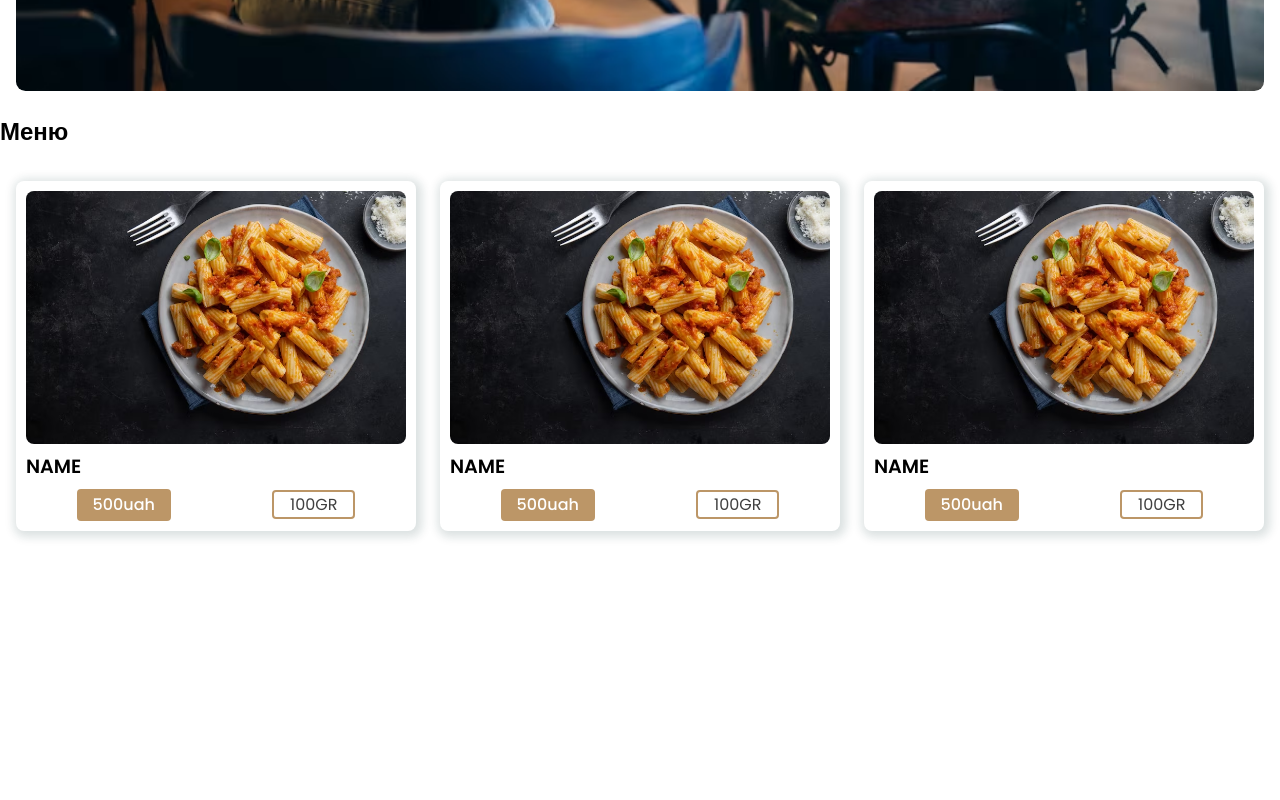
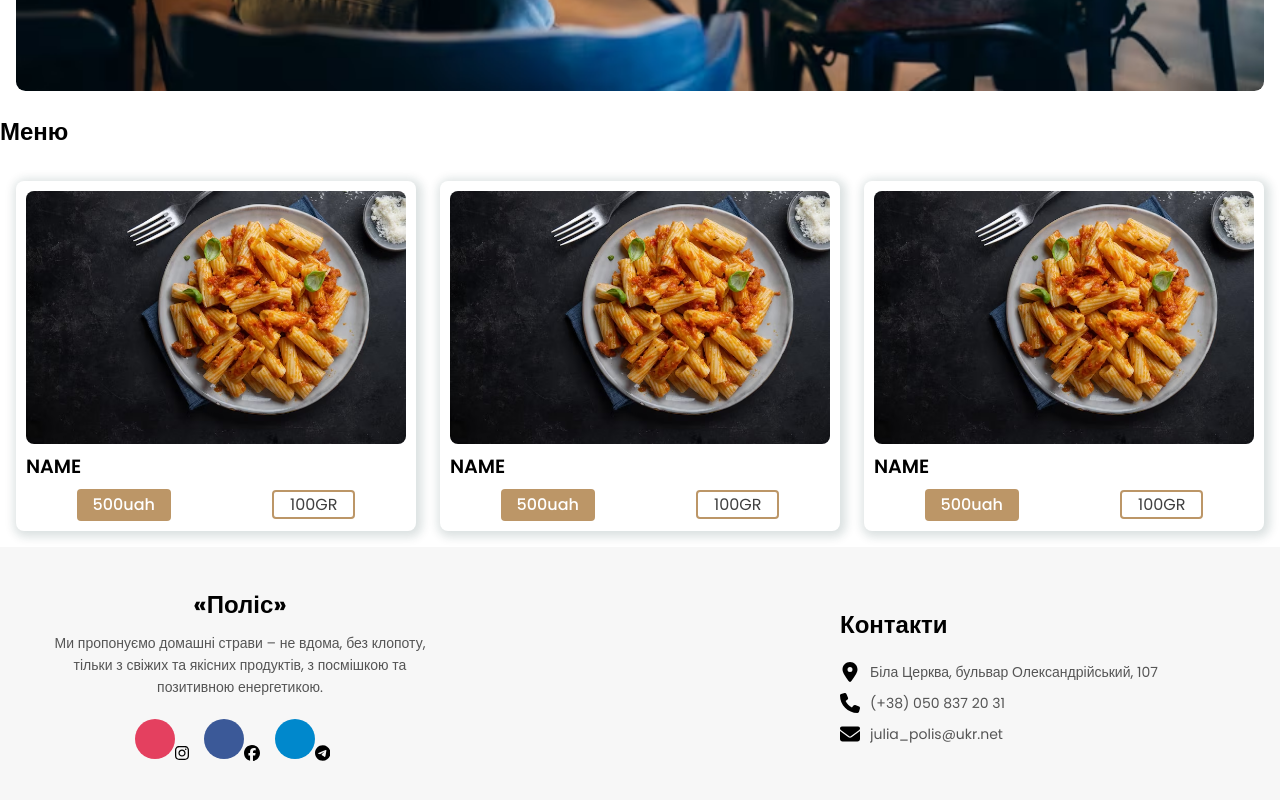
Before and after one commit to DenysChornokon/Polis_Cafe, a React (Create React App) app: page / in a window 1280 px wide. Shown: the part 1886-2686 px from the top of the page. Before the commit the page ends 2433 px from the top, so only its background shows below. Built offline with nearby package versions, Linux system fonts and the light colour scheme.

Commit message:
contacts added but bad

```diff
--- a/package.json
+++ b/package.json
@@ -4,6 +4,7 @@
   "private": true,
   "dependencies": {
     "@fortawesome/fontawesome-svg-core": "^6.4.0",
+    "@fortawesome/free-brands-svg-icons": "^6.4.0",
     "@fortawesome/free-regular-svg-icons": "^6.4.0",
     "@fortawesome/free-solid-svg-icons": "^6.4.0",
     "@fortawesome/react-fontawesome": "^0.2.0",
--- a/src/App.js
+++ b/src/App.js
@@ -3,6 +3,7 @@ import HeaderMobile from './components/HeaderMobile';
 import Hero from './components/Hero';
 import About from './components/About';
 import Menu from './components/Menu';
+import Contacts from './components/Contacts';
 
 function App() {
   return (
@@ -11,6 +12,7 @@ function App() {
       <Hero />
       <About />
       <Menu />
+      <Contacts />
     </>
   );
 }
--- /dev/null
+++ b/src/components/Contacts.css
@@ -0,0 +1,165 @@
+/*
+.links h2 {
+    margin: 0.3rem 1.6rem;
+    font-size: 1.4rem;
+    text-transform: uppercase;
+    font-weight: 600;
+  }
+
+  .links p {
+    margin-left: 1.6rem;
+  }
+
+  .socialMedias {
+    display: flex;
+    margin: 1rem;
+    justify-content: space-around;
+  }
+
+  .socialMedias li {
+    list-style: none;
+  }
+
+  .socialMedias li a {
+    display: block;
+    position: relative;
+    width: 2em;
+    height: 2em;
+    line-height: 2em;
+    font-size: 1.3rem;
+    text-align: center;
+    text-decoration: none;
+    color: #404040;
+    margin: 0 0.5rem;
+    transition: 0.5s;
+    padding-top: 3px;
+    overflow: hidden;
+  } */
+
+/* Contacts.css */
+
+/* Contacts.css */
+
+.contacts {
+    background-color: #f7f7f7;
+    padding: 40px;
+}
+
+.flex {
+    display: flex;
+    flex-wrap: wrap;
+    justify-content: space-between;
+}
+
+.links {
+    flex: 1;
+    max-width: 400px;
+}
+
+.linksContent {
+    text-align: center;
+    margin-bottom: 20px;
+}
+
+.linksContent h2 {
+    font-size: 24px;
+    margin-bottom: 10px;
+}
+
+.linksContent p {
+    font-size: 14px;
+    line-height: 1.6;
+    color: #555;
+}
+
+.socialMedias {
+    display: flex;
+    justify-content: center;
+    margin-top: 20px;
+}
+
+.socialMedias li {
+    list-style-type: none;
+    margin-right: 15px;
+}
+
+.socialMedias li a {
+    display: inline-block;
+    width: 40px;
+    height: 40px;
+    line-height: 40px;
+    font-size: 18px;
+    text-align: center;
+    border-radius: 50%;
+    color: #fff;
+    transition: background-color 0.3s ease;
+}
+
+.socialMedias li a.instagram {
+    background-color: #e4405f;
+}
+
+.socialMedias li a.facebook {
+    background-color: #3b5998;
+}
+
+.socialMedias li a.telegram {
+    background-color: #0088cc;
+}
+
+/* Add more styles for other social media icons as needed */
+
+.socialMedias li a:hover {
+    background-color: #333;
+}
+
+.contact {
+    flex: 1;
+    max-width: 400px;
+    margin-top: 20px;
+}
+
+.contact h2 {
+    font-size: 24px;
+    margin-bottom: 20px;
+}
+
+.contactContainer {
+    display: flex;
+    align-items: center;
+    margin-bottom: 10px;
+}
+
+.contactContainer p {
+    margin-left: 10px;
+    font-size: 14px;
+    color: #555;
+}
+
+.contactContainer svg {
+    width: 20px;
+    height: 20px;
+    fill: #555;
+}
+
+/* Hover effect for the contact icons */
+.contactContainer:hover svg {
+    fill: #ff5733;
+    /* Change the color to your desired hover color */
+}
+
+/* Responsive layout */
+@media (max-width: 768px) {
+    .flex {
+        flex-direction: column;
+    }
+
+    .links,
+    .contact {
+        max-width: 100%;
+    }
+
+    .contact {
+        margin-top: 40px;
+    }
+}
--- /dev/null
+++ b/src/components/Contacts.jsx
@@ -0,0 +1,55 @@
+import React from 'react'
+import './Contacts.css'
+import { FontAwesomeIcon } from '@fortawesome/react-fontawesome';
+import { faInstagram, faFacebook, faTelegram } from '@fortawesome/free-brands-svg-icons';
+import{ faEnvelope, faLocationDot, faPhone } from '@fortawesome/free-solid-svg-icons'
+
+
+function Contacts() {
+    return (
+        <section className="contacts">
+            <div className="flex">
+                <div className="links">
+                    <div className="linksContent">
+                        <h2>«Поліс»</h2>
+                        <p>Ми пропонуємо домашні страви – не вдома, без клопоту,
+                            тільки з свіжих та якісних продуктів, з посмішкою та позитивною енергетикою.
+                        </p>
+                    </div>
+
+                    <ul className="socialMedias">
+                        <li>
+                            <a href="#" className="instagram"></a>
+                            <FontAwesomeIcon className='fa-instagram' icon={faInstagram} />
+                        </li>
+                        <li>
+                            <a href="#" className="facebook"></a>
+                            <FontAwesomeIcon className='fa-fecebook' icon={faFacebook} />
+                        </li>
+                        <li>
+                            <a href="#" className="telegram"></a>
+                            <FontAwesomeIcon className='fa-telegram' icon={faTelegram} />
+                        </li>
+                    </ul>
+                </div>
+                <div className="contact">
+                    <h2>Контакти</h2>
+                    <div className="contactContainer">
+                        <FontAwesomeIcon icon={faLocationDot} area-hidden='true' />
+                        <p>Біла Церква, бульвар Олександрійський, 107</p>
+                    </div>
+                    <div className="contactContainer">
+                        <FontAwesomeIcon icon={faPhone} area-hidden='true' />
+                        <p>(+38) 050 837 20 31</p>
+                    </div>
+                    <div className="contactContainer">
+                        <FontAwesomeIcon icon={faEnvelope} area-hidden='true' />
+                        <p>julia_polis@ukr.net</p>
+                    </div>
+                </div>
+            </div>
+        </section>
+    )
+}
+
+export default Contacts
```
Also changed, not shown: 1 other file (tests, documents, lock files or other folders).
